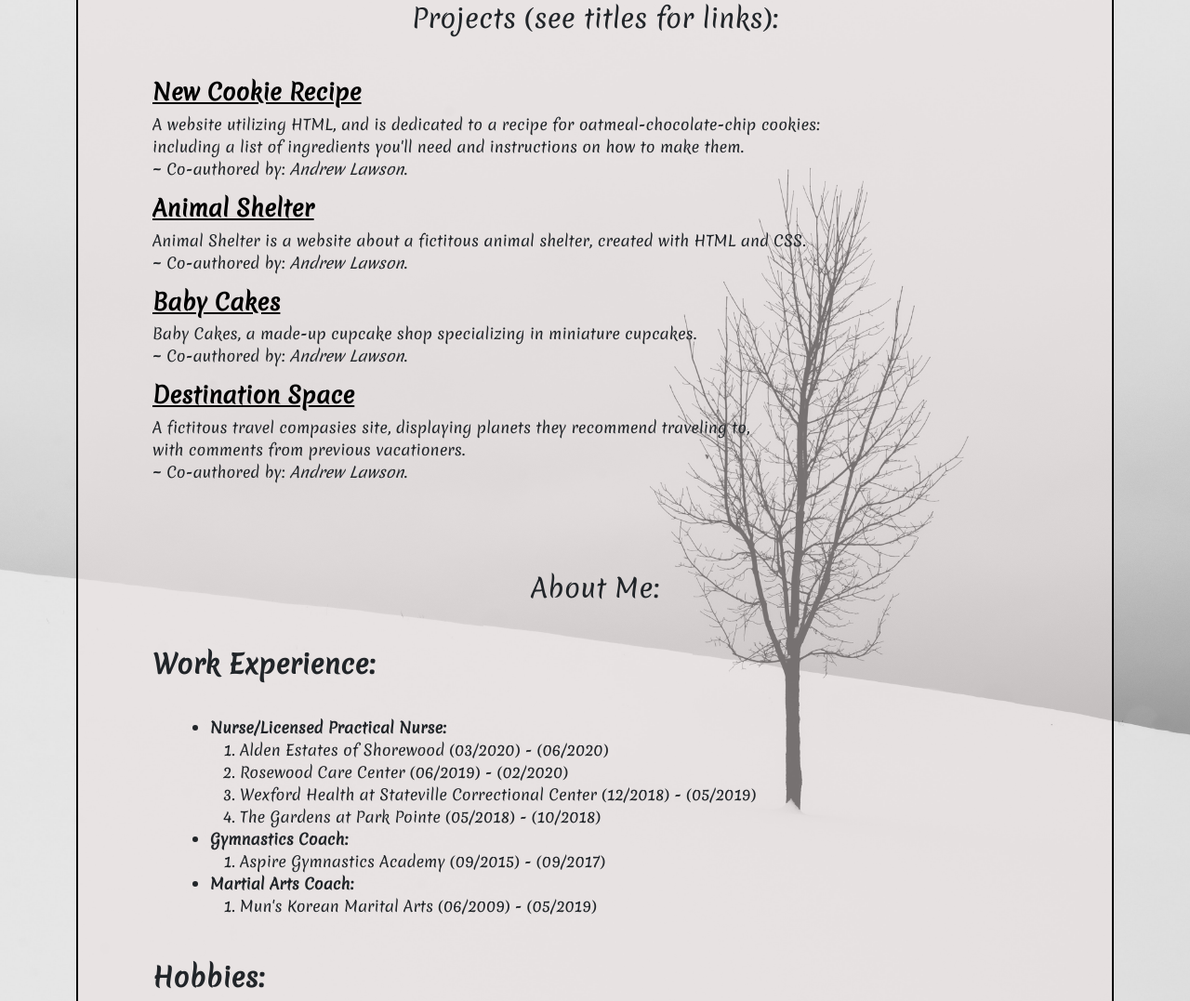
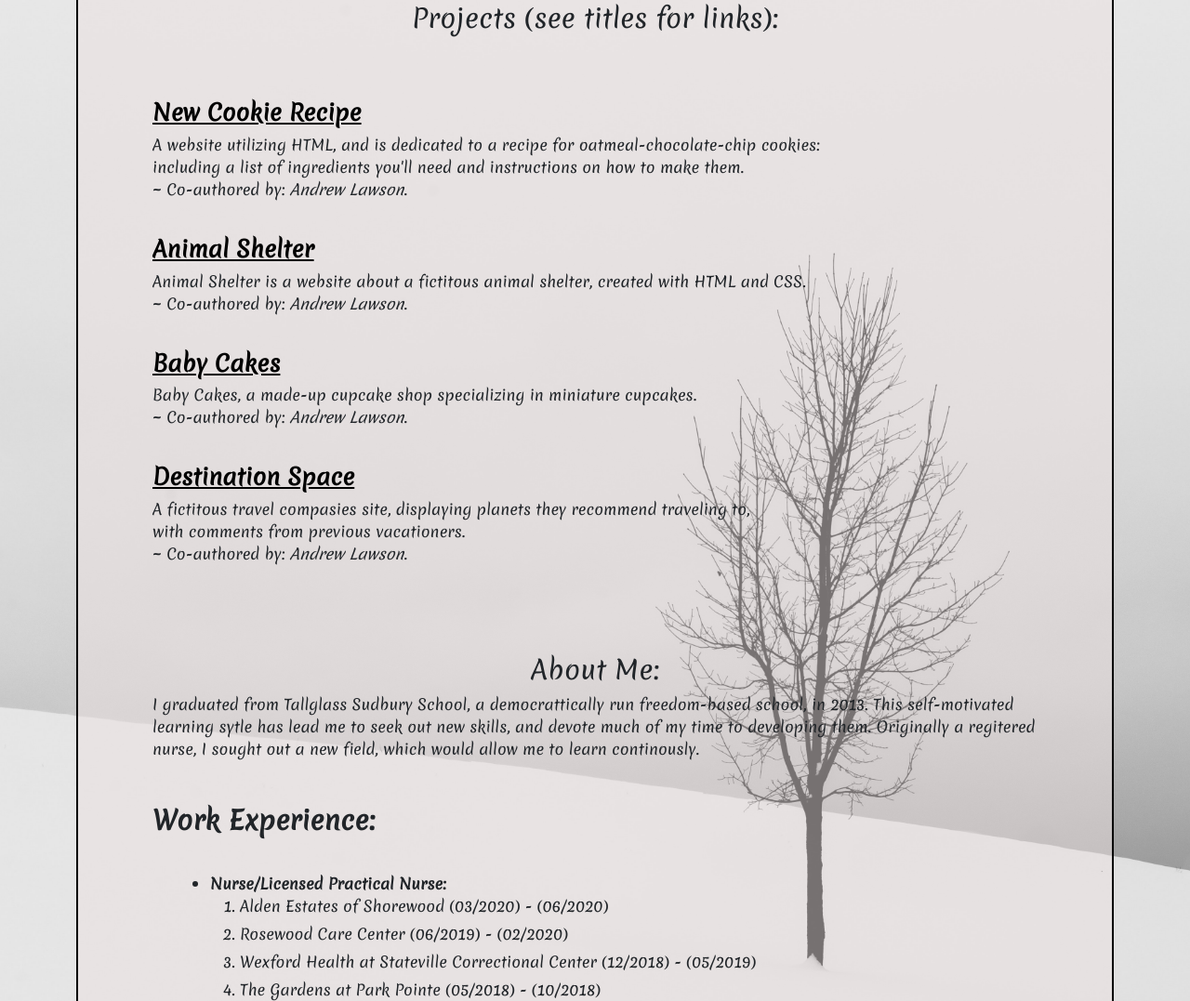
Before and after one commit to MorganJBradford/portfolio, a plain HTML site: page index.html in a window 1280 px wide. Shown: the part 653-1730 px from the top of the page at 93% size. Drawn offline with Linux system fonts and the light colour scheme.

Commit message:
add p under about me

```diff
--- a/css/styles.css
+++ b/css/styles.css
@@ -80,7 +80,7 @@ ul {
 }
 h4 {
   font-weight: 900;
-  padding-left: 40px;
+  padding-top: 22px;
 }
 a {
   color: black;
@@ -91,3 +91,9 @@ a:hover {
 p {
   padding-left: 40px;
 }
+ol li {
+  padding-bottom: 6px;
+}
+.pjttl {
+  padding-left: 40px;
+}
--- a/index.html
+++ b/index.html
@@ -54,23 +54,24 @@
   </nav>
   <div class="center ttl">
     <h1><em>Morgan Bradford</em></h1>
-    <h2><em>Coding, compassion, and perseverance</em></h2>
+    <h2><em>Coding for value with compassion</em></h2>
   </div>
   <img src="img/iguazu.jpg" alt="a photo of Morgan and his family" id="iguazu">
   <div class="container"><a name="pj"></a>
     <div class="projects">
       <h3 class="center">Projects (see titles for links):</h3>
-      <h4><a href="https://morganjbradford.github.io/new-cookie-recipe/">New Cookie Recipe</a></h4>
+      <h4><a href="https://morganjbradford.github.io/new-cookie-recipe/" class="pjttl">New Cookie Recipe</a></h4>
       <p>A website utilizing HTML, and is dedicated to a recipe for oatmeal-chocolate-chip cookies:<br>including a list of ingredients you'll need and instructions on how to make them.<br> ~ Co-authored by: <em>Andrew Lawson</em>.</p>
-      <h4><a href="https://morganjbradford.github.io/animal-shelter/">Animal Shelter</a></h4>
+      <h4><a href="https://morganjbradford.github.io/animal-shelter/" class="pjttl">Animal Shelter</a></h4>
       <p>Animal Shelter is a website about a fictitous animal shelter, created with HTML and CSS.<br>~ Co-authored by: <em>Andrew Lawson</em>.</p>
-      <h4><a href="https://morganjbradford.github.io/cupcakeShop/">Baby Cakes</a></h4>
+      <h4><a href="https://morganjbradford.github.io/cupcakeShop/" class="pjttl">Baby Cakes</a></h4>
       <p>Baby Cakes, a made-up cupcake shop specializing in miniature cupcakes.<br>~ Co-authored by: <em>Andrew Lawson</em>.</p>
-      <h4><a href="https://morganjbradford.github.io/vacationSpots/">Destination Space</a></h4>
+      <h4><a href="https://morganjbradford.github.io/vacationSpots/" class="pjttl">Destination Space</a></h4>
       <p>A fictitous travel compasies site, displaying planets they recommend traveling to,<br>with comments from previous vacationers.<br>~ Co-authored by: <em>Andrew Lawson</em>.</p>
     </div>
     <div class="hobmain">
       <h3 class="center"><a name="meme">About Me:</a></h3>
+      <p>I graduated from Tallglass Sudbury School, a democrattically run freedom-based school, in 2013. This self-motivated learning sytle has lead me to seek out new skills, and devote much of my time to developing them. Originally a regitered nurse, I sought out a new field, which would allow me to learn continously.</p>
       <h3><span class="bold">Work Experience:</span></h3>
       <ul>
         <li><strong>Nurse/Licensed Practical Nurse:</strong>
```
